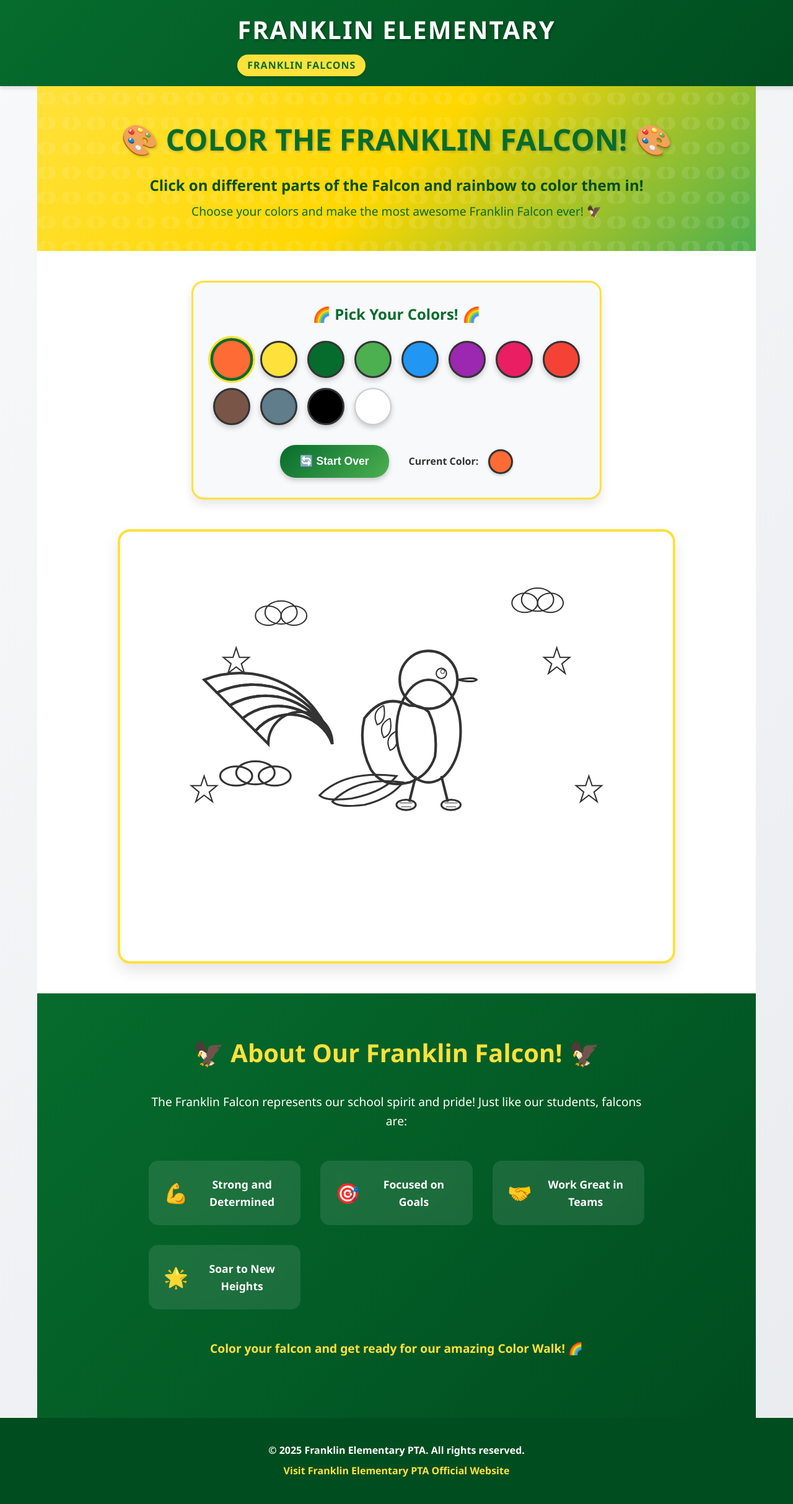
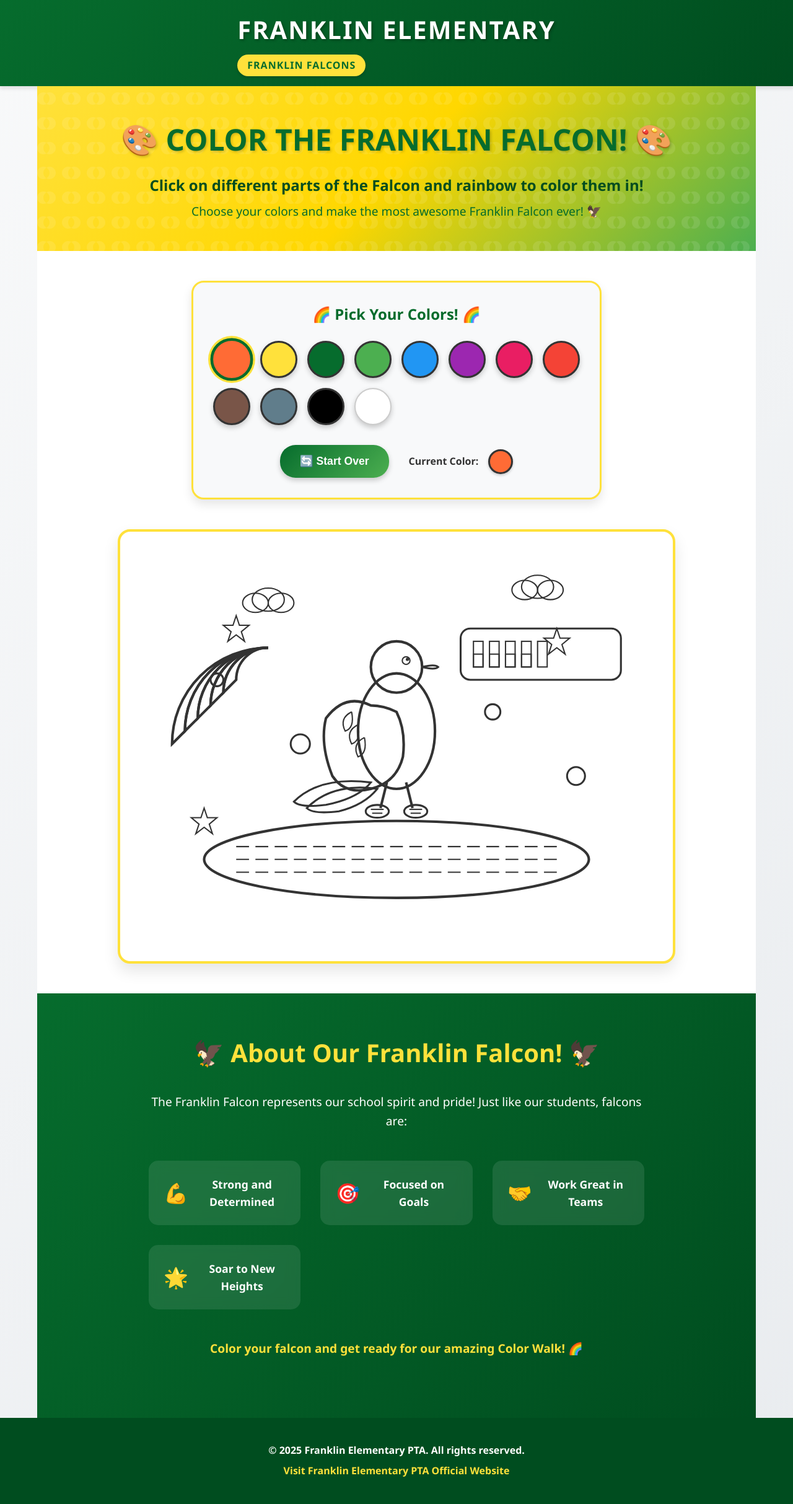
Before and after one commit to judytuna/franklin-walkathon-2025, a Jekyll site: the page built from coloring-game.html, in a window 1280 px wide. Shown: the whole page at 62% size. Built offline with Jekyll 4.4.1, drawn with Linux system fonts in a browser that asks for light colours.

Commit message:
upload more assets, try to make the falcon coloring svg again

```diff
--- a/coloring-game.html
+++ b/coloring-game.html
@@ -39,79 +39,107 @@ title: "Color the Franklin Falcon"
 
     <div class="coloring-canvas">
         <svg id="falcon-coloring" viewBox="0 0 800 600" xmlns="http://www.w3.org/2000/svg">
-            <!-- Rainbow Background (left side, based on Color Walk logo) -->
+            <!-- Based on the Official Franklin Elementary Color Walk Logo -->
+
+            <!-- Colorful Rainbow Arc (left side) -->
             <g id="rainbow" class="colorable-group">
-                <!-- Rainbow bands with proper arc positioning -->
-                <path id="rainbow-band-red" class="colorable" d="M100 200 A150 150 0 0 1 300 300 A130 130 0 0 0 120 220 Z" fill="none" stroke="#333" stroke-width="4"/>
-                <path id="rainbow-band-orange" class="colorable" d="M120 220 A130 130 0 0 1 300 300 A110 110 0 0 0 140 240 Z" fill="none" stroke="#333" stroke-width="4"/>
-                <path id="rainbow-band-yellow" class="colorable" d="M140 240 A110 110 0 0 1 300 300 A90 90 0 0 0 160 260 Z" fill="none" stroke="#333" stroke-width="4"/>
-                <path id="rainbow-band-green" class="colorable" d="M160 260 A90 90 0 0 1 300 300 A70 70 0 0 0 180 280 Z" fill="none" stroke="#333" stroke-width="4"/>
-                <path id="rainbow-band-blue" class="colorable" d="M180 280 A70 70 0 0 1 300 300 A50 50 0 0 0 200 300 Z" fill="none" stroke="#333" stroke-width="4"/>
-
-                <!-- Rainbow clouds -->
-                <ellipse id="cloud-left" class="colorable" cx="150" cy="350" rx="25" ry="15" fill="none" stroke="#333" stroke-width="3"/>
-                <ellipse id="cloud-center" class="colorable" cx="180" cy="345" rx="30" ry="18" fill="none" stroke="#333" stroke-width="3"/>
-                <ellipse id="cloud-right" class="colorable" cx="210" cy="350" rx="25" ry="15" fill="none" stroke="#333" stroke-width="3"/>
+                <path id="rainbow-band-1" class="colorable" d="M50 300 A150 150 0 0 1 200 150 A130 130 0 0 0 70 280 Z" fill="none" stroke="#333" stroke-width="4"/>
+                <path id="rainbow-band-2" class="colorable" d="M70 280 A130 130 0 0 1 200 150 A110 110 0 0 0 90 260 Z" fill="none" stroke="#333" stroke-width="4"/>
+                <path id="rainbow-band-3" class="colorable" d="M90 260 A110 110 0 0 1 200 150 A90 90 0 0 0 110 240 Z" fill="none" stroke="#333" stroke-width="4"/>
+                <path id="rainbow-band-4" class="colorable" d="M110 240 A90 90 0 0 1 200 150 A70 70 0 0 0 130 220 Z" fill="none" stroke="#333" stroke-width="4"/>
+                <path id="rainbow-band-5" class="colorable" d="M130 220 A70 70 0 0 1 200 150 A50 50 0 0 0 150 200 Z" fill="none" stroke="#333" stroke-width="4"/>
             </g>
 
-            <!-- Franklin Falcon (profile facing right, based on Color Walk logo) -->
+            <!-- Franklin Falcon (center, based on original logo) -->
             <g id="falcon" class="colorable-group">
-                <!-- Falcon Head (round) -->
-                <circle id="falcon-head" class="colorable" cx="450" cy="200" r="45" fill="none" stroke="#333" stroke-width="4"/>
+                <!-- Falcon Head -->
+                <circle id="falcon-head" class="colorable" cx="400" cy="180" r="40" fill="none" stroke="#333" stroke-width="4"/>
 
-                <!-- Falcon Beak (curved, pointing right) -->
-                <path id="falcon-beak" class="colorable" d="M495 200 Q520 195 525 200 Q520 205 495 200 Z" fill="none" stroke="#333" stroke-width="3"/>
+                <!-- Falcon Beak -->
+                <path id="falcon-beak" class="colorable" d="M440 180 Q460 175 465 180 Q460 185 440 180 Z" fill="none" stroke="#333" stroke-width="3"/>
 
-                <!-- Falcon Eye (round with highlight) -->
-                <circle id="falcon-eye" class="colorable" cx="470" cy="190" r="8" fill="none" stroke="#333" stroke-width="2"/>
-                <circle id="falcon-eye-highlight" class="colorable" cx="472" cy="187" r="3" fill="none" stroke="#333" stroke-width="1"/>
+                <!-- Falcon Eye -->
+                <circle id="falcon-eye" class="colorable" cx="415" cy="170" r="6" fill="none" stroke="#333" stroke-width="2"/>
+                <circle id="falcon-eye-pupil" class="colorable" cx="417" cy="168" r="2" fill="#333" stroke="#333" stroke-width="1"/>
 
-                <!-- Falcon Body/Chest (yellow area in logo) -->
-                <ellipse id="falcon-chest" class="colorable" cx="450" cy="280" rx="50" ry="80" fill="none" stroke="#333" stroke-width="4"/>
+                <!-- Falcon Body (main yellow area from logo) -->
+                <ellipse id="falcon-body" class="colorable" cx="400" cy="280" rx="60" ry="90" fill="none" stroke="#333" stroke-width="4"/>
 
-                <!-- Falcon Wing (green area, large curved shape) -->
-                <path id="falcon-wing" class="colorable" d="M420 240 Q380 220 350 260 Q340 300 360 340 Q380 370 420 360 Q450 350 460 320 Q465 280 450 250 Q440 240 420 240 Z" fill="none" stroke="#333" stroke-width="4"/>
+                <!-- Falcon Wing (green area from logo) -->
+                <path id="falcon-wing" class="colorable" d="M360 240 Q320 220 290 260 Q280 300 300 350 Q320 380 360 370 Q400 360 410 320 Q415 280 400 250 Q380 240 360 240 Z" fill="none" stroke="#333" stroke-width="4"/>
 
-                <!-- Wing feather details -->
-                <path id="wing-feathers-1" class="colorable" d="M380 240 Q360 250 370 270 Q385 265 380 240" fill="none" stroke="#333" stroke-width="2"/>
-                <path id="wing-feathers-2" class="colorable" d="M390 260 Q370 270 380 290 Q395 285 390 260" fill="none" stroke="#333" stroke-width="2"/>
-                <path id="wing-feathers-3" class="colorable" d="M400 280 Q380 290 390 310 Q405 305 400 280" fill="none" stroke="#333" stroke-width="2"/>
+                <!-- Wing Feathers -->
+                <path id="wing-feather-1" class="colorable" d="M330 250 Q310 260 320 280 Q335 275 330 250" fill="none" stroke="#333" stroke-width="2"/>
+                <path id="wing-feather-2" class="colorable" d="M340 270 Q320 280 330 300 Q345 295 340 270" fill="none" stroke="#333" stroke-width="2"/>
+                <path id="wing-feather-3" class="colorable" d="M350 290 Q330 300 340 320 Q355 315 350 290" fill="none" stroke="#333" stroke-width="2"/>
 
-                <!-- Falcon Tail (green, long curved feathers) -->
-                <path id="falcon-tail-1" class="colorable" d="M400 350 Q320 340 280 380 Q290 390 330 385 Q380 375 400 350 Z" fill="none" stroke="#333" stroke-width="3"/>
-                <path id="falcon-tail-2" class="colorable" d="M410 360 Q340 350 300 390 Q310 400 350 395 Q390 385 410 360 Z" fill="none" stroke="#333" stroke-width="3"/>
+                <!-- Falcon Tail Feathers -->
+                <path id="falcon-tail-1" class="colorable" d="M360 360 Q280 350 240 390 Q250 400 290 395 Q340 385 360 360 Z" fill="none" stroke="#333" stroke-width="3"/>
+                <path id="falcon-tail-2" class="colorable" d="M370 370 Q300 360 260 400 Q270 410 310 405 Q350 395 370 370 Z" fill="none" stroke="#333" stroke-width="3"/>
 
-                <!-- Falcon Legs (yellow) -->
-                <line id="falcon-leg-left" class="colorable" x1="430" y1="350" x2="420" y2="390" stroke="#333" stroke-width="4"/>
-                <line id="falcon-leg-right" class="colorable" x1="470" y1="350" x2="480" y2="390" stroke="#333" stroke-width="4"/>
+                <!-- Falcon Legs -->
+                <line id="falcon-leg-left" class="colorable" x1="385" y1="360" x2="375" y2="400" stroke="#333" stroke-width="4"/>
+                <line id="falcon-leg-right" class="colorable" x1="415" y1="360" x2="425" y2="400" stroke="#333" stroke-width="4"/>
 
-                <!-- Falcon Feet with sneakers (green shoes like in logo) -->
-                <ellipse id="falcon-shoe-left" class="colorable" cx="415" cy="395" rx="15" ry="8" fill="none" stroke="#333" stroke-width="3"/>
-                <ellipse id="falcon-shoe-right" class="colorable" cx="485" cy="395" rx="15" ry="8" fill="none" stroke="#333" stroke-width="3"/>
+                <!-- Falcon Sneakers (like in the original logo) -->
+                <ellipse id="falcon-shoe-left" class="colorable" cx="370" cy="405" rx="18" ry="10" fill="none" stroke="#333" stroke-width="3"/>
+                <ellipse id="falcon-shoe-right" class="colorable" cx="430" cy="405" rx="18" ry="10" fill="none" stroke="#333" stroke-width="3"/>
 
-                <!-- Shoe details (laces/stripes) -->
-                <line id="shoe-stripe-left-1" class="colorable" x1="405" y1="392" x2="425" y2="392" stroke="#333" stroke-width="1"/>
-                <line id="shoe-stripe-left-2" class="colorable" x1="407" y1="398" x2="423" y2="398" stroke="#333" stroke-width="1"/>
-                <line id="shoe-stripe-right-1" class="colorable" x1="475" y1="392" x2="495" y2="392" stroke="#333" stroke-width="1"/>
-                <line id="shoe-stripe-right-2" class="colorable" x1="477" y1="398" x2="493" y2="398" stroke="#333" stroke-width="1"/>
+                <!-- Shoe Laces -->
+                <line id="shoe-lace-left-1" class="colorable" x1="360" y1="402" x2="380" y2="402" stroke="#333" stroke-width="2"/>
+                <line id="shoe-lace-left-2" class="colorable" x1="362" y1="408" x2="378" y2="408" stroke="#333" stroke-width="2"/>
+                <line id="shoe-lace-right-1" class="colorable" x1="420" y1="402" x2="440" y2="402" stroke="#333" stroke-width="2"/>
+                <line id="shoe-lace-right-2" class="colorable" x1="422" y1="408" x2="438" y2="408" stroke="#333" stroke-width="2"/>
+            </g>
+
+            <!-- Walking Track/Ground -->
+            <g id="track" class="colorable-group">
+                <ellipse id="track-oval" class="colorable" cx="400" cy="480" rx="300" ry="60" fill="none" stroke="#333" stroke-width="4"/>
+                <line id="track-line-1" class="colorable" x1="150" y1="480" x2="650" y2="480" stroke="#333" stroke-width="2" stroke-dasharray="20,10"/>
+                <line id="track-line-2" class="colorable" x1="150" y1="460" x2="650" y2="460" stroke="#333" stroke-width="2" stroke-dasharray="20,10"/>
+                <line id="track-line-3" class="colorable" x1="150" y1="500" x2="650" y2="500" stroke="#333" stroke-width="2" stroke-dasharray="20,10"/>
+            </g>
+
+            <!-- Color Walk Text Area -->
+            <g id="text-area" class="colorable-group">
+                <!-- Text background banner -->
+                <rect id="text-banner" class="colorable" x="500" y="120" width="250" height="80" rx="15" fill="none" stroke="#333" stroke-width="3"/>
+
+                <!-- Decorative text elements (simplified letter shapes for coloring) -->
+                <rect id="letter-c" class="colorable" x="520" y="140" width="15" height="40" fill="none" stroke="#333" stroke-width="2"/>
+                <rect id="letter-o" class="colorable" x="545" y="140" width="15" height="40" fill="none" stroke="#333" stroke-width="2"/>
+                <rect id="letter-l" class="colorable" x="570" y="140" width="15" height="40" fill="none" stroke="#333" stroke-width="2"/>
+                <rect id="letter-o2" class="colorable" x="595" y="140" width="15" height="40" fill="none" stroke="#333" stroke-width="2"/>
+                <rect id="letter-r" class="colorable" x="620" y="140" width="15" height="40" fill="none" stroke="#333" stroke-width="2"/>
+
+                <!-- "WALK" letters below -->
+                <rect id="letter-w" class="colorable" x="520" y="160" width="15" height="20" fill="none" stroke="#333" stroke-width="2"/>
+                <rect id="letter-a" class="colorable" x="545" y="160" width="15" height="20" fill="none" stroke="#333" stroke-width="2"/>
+                <rect id="letter-l2" class="colorable" x="570" y="160" width="15" height="20" fill="none" stroke="#333" stroke-width="2"/>
+                <rect id="letter-k" class="colorable" x="595" y="160" width="15" height="20" fill="none" stroke="#333" stroke-width="2"/>
             </g>
 
             <!-- Fun Decorative Elements -->
             <g id="decorations" class="colorable-group">
-                <!-- Stars -->
-                <polygon id="star-1" class="colorable" points="150,150 155,165 170,165 158,175 163,190 150,180 137,190 142,175 130,165 145,165" fill="none" stroke="#333" stroke-width="2"/>
-                <polygon id="star-2" class="colorable" points="650,150 655,165 670,165 658,175 663,190 650,180 637,190 642,175 630,165 645,165" fill="none" stroke="#333" stroke-width="2"/>
-                <polygon id="star-3" class="colorable" points="100,350 105,365 120,365 108,375 113,390 100,380 87,390 92,375 80,365 95,365" fill="none" stroke="#333" stroke-width="2"/>
-                <polygon id="star-4" class="colorable" points="700,350 705,365 720,365 708,375 713,390 700,380 687,390 692,375 680,365 695,365" fill="none" stroke="#333" stroke-width="2"/>
+                <!-- Stars around the falcon -->
+                <polygon id="star-1" class="colorable" points="150,100 155,115 170,115 158,125 163,140 150,130 137,140 142,125 130,115 145,115" fill="none" stroke="#333" stroke-width="2"/>
+                <polygon id="star-2" class="colorable" points="650,120 655,135 670,135 658,145 663,160 650,150 637,160 642,145 630,135 645,135" fill="none" stroke="#333" stroke-width="2"/>
+                <polygon id="star-3" class="colorable" points="100,400 105,415 120,415 108,425 113,440 100,430 87,440 92,425 80,415 95,415" fill="none" stroke="#333" stroke-width="2"/>
 
                 <!-- Clouds -->
-                <ellipse id="cloud-1a" class="colorable" cx="200" cy="100" rx="20" ry="15" fill="none" stroke="#333" stroke-width="2"/>
-                <ellipse id="cloud-1b" class="colorable" cx="220" cy="95" rx="25" ry="18" fill="none" stroke="#333" stroke-width="2"/>
-                <ellipse id="cloud-1c" class="colorable" cx="240" cy="100" rx="20" ry="15" fill="none" stroke="#333" stroke-width="2"/>
+                <ellipse id="cloud-1a" class="colorable" cx="180" cy="80" rx="20" ry="15" fill="none" stroke="#333" stroke-width="2"/>
+                <ellipse id="cloud-1b" class="colorable" cx="200" cy="75" rx="25" ry="18" fill="none" stroke="#333" stroke-width="2"/>
+                <ellipse id="cloud-1c" class="colorable" cx="220" cy="80" rx="20" ry="15" fill="none" stroke="#333" stroke-width="2"/>
 
-                <ellipse id="cloud-2a" class="colorable" cx="600" cy="80" rx="20" ry="15" fill="none" stroke="#333" stroke-width="2"/>
-                <ellipse id="cloud-2b" class="colorable" cx="620" cy="75" rx="25" ry="18" fill="none" stroke="#333" stroke-width="2"/>
-                <ellipse id="cloud-2c" class="colorable" cx="640" cy="80" rx="20" ry="15" fill="none" stroke="#333" stroke-width="2"/>
+                <ellipse id="cloud-2a" class="colorable" cx="600" cy="60" rx="20" ry="15" fill="none" stroke="#333" stroke-width="2"/>
+                <ellipse id="cloud-2b" class="colorable" cx="620" cy="55" rx="25" ry="18" fill="none" stroke="#333" stroke-width="2"/>
+                <ellipse id="cloud-2c" class="colorable" cx="640" cy="60" rx="20" ry="15" fill="none" stroke="#333" stroke-width="2"/>
+
+                <!-- Fun splash/color burst elements -->
+                <circle id="splash-1" class="colorable" cx="250" cy="300" r="15" fill="none" stroke="#333" stroke-width="3"/>
+                <circle id="splash-2" class="colorable" cx="550" cy="250" r="12" fill="none" stroke="#333" stroke-width="3"/>
+                <circle id="splash-3" class="colorable" cx="120" cy="200" r="10" fill="none" stroke="#333" stroke-width="3"/>
+                <circle id="splash-4" class="colorable" cx="680" cy="350" r="14" fill="none" stroke="#333" stroke-width="3"/>
             </g>
         </svg>
     </div>
```
Also changed, not shown: assets/images/color-walk-bw.svg (added), assets/images/colorwalkflyer.jpg (added), assets/images/falcon-colorwalk-bw-outline.jpg (added), assets/images/falcon-colorwalk-notext.jpg (added), assets/images/franklin_logo_wide2.png (added), assets/images/franklinlogo.png (added).
